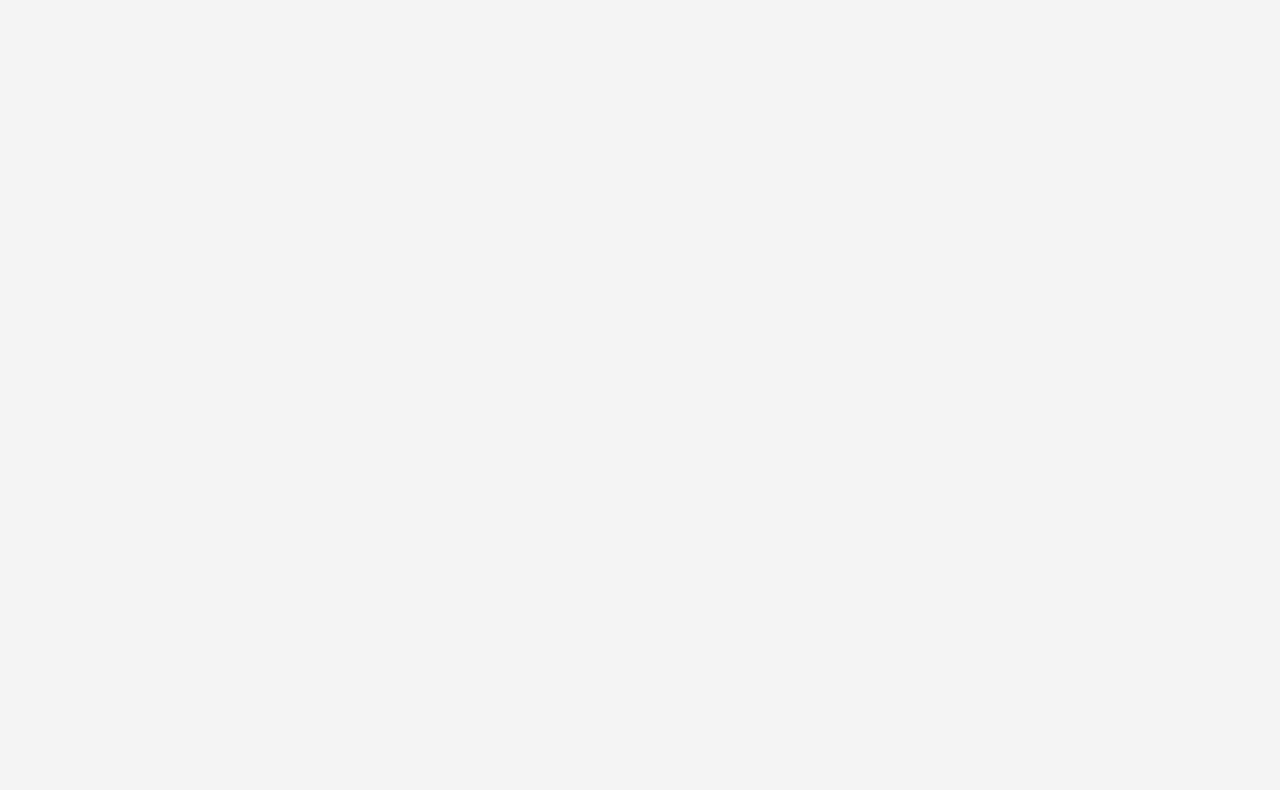
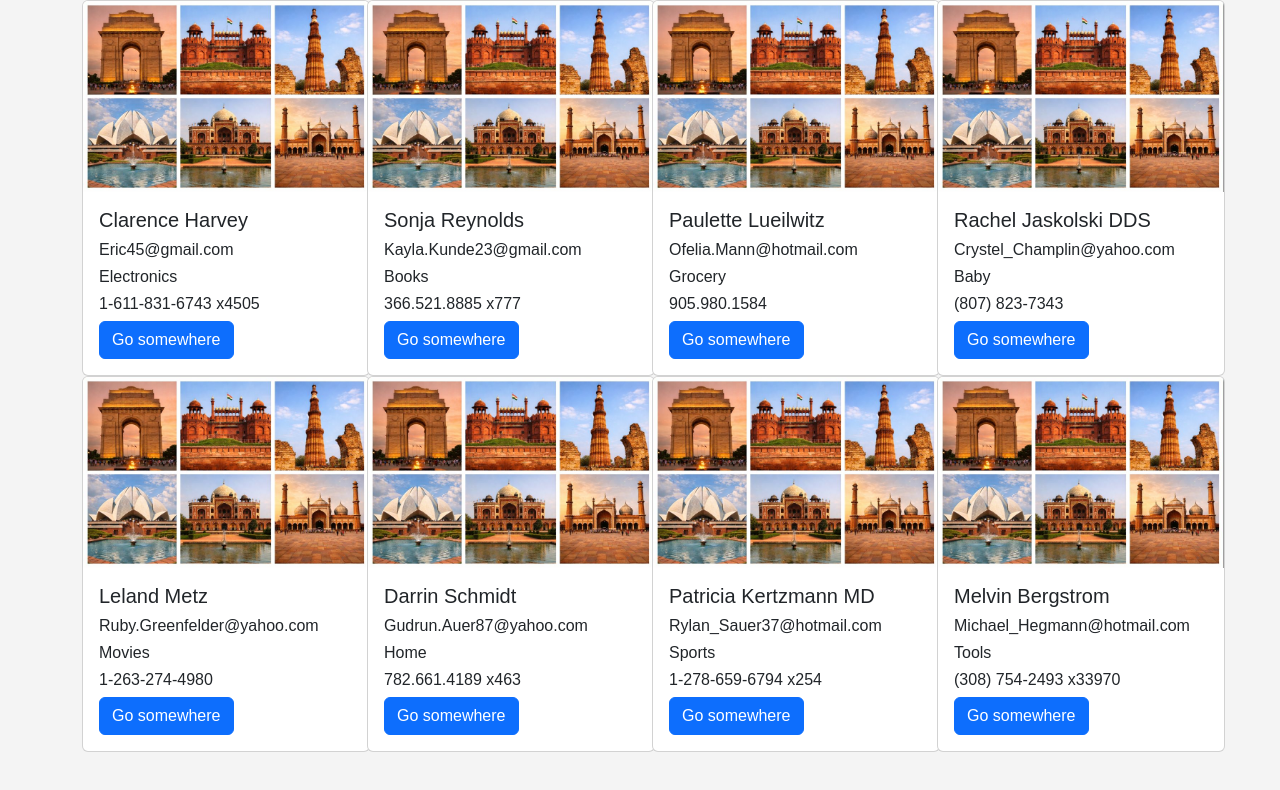
Before and after one commit to mayankpathar/FWET_React_lab, a React (Vite) app: page / in a window 1280 px wide. Shown: the top 790 px of the page. Built offline with nearby package versions, Linux system fonts and the light colour scheme.

Commit message:
Add Bootstrap integration and new components for event handling and card display

```diff
--- a/index.html
+++ b/index.html
@@ -1,14 +1,19 @@
 <!doctype html>
 <html lang="en">
+
 <head>
   <meta charset="UTF-8" />
   <link rel="icon" type="image/svg+xml" href="/favicon.svg" />
   <meta name="viewport" content="width=device-width, initial-scale=1.0" />
   <title>lab_project</title>
+  <link href="https://cdn.jsdelivr.net/npm/bootstrap@5.3.8/dist/css/bootstrap.min.css" rel="stylesheet"
+    integrity="sha384-sRIl4kxILFvY47J16cr9ZwB07vP4J8+LH7qKQnuqkuIAvNWLzeN8tE5YBujZqJLB" crossorigin="anonymous">
   <link rel="stylesheet" href="./css/home.css" />
 </head>
+
 <body>
   <div id="root"></div>
   <script type="module" src="/src/main.jsx"></script>
 </body>
+
 </html>
--- a/src/App.jsx
+++ b/src/App.jsx
@@ -6,6 +6,7 @@ import Footer from "./lab-2/Footer"
 import A1 from "./lab-3/A1"
 import B1 from "./lab-3/B1"
 import Atable from "./lab-4/Atable"
+import Acard from "./lab-4/Acard"
 
 
 function App() {
@@ -27,9 +28,11 @@ function App() {
     {/* lab-3 */}
     {/* <A1/> */}
     {/* <B1/> */}
+    {/* <C1/> */}
     {/* lab-4 */}
     {/* <Atable/> */}
-
+    <Acard />
+    {/* lab-5 */}
   </>)
 }
 
--- /dev/null
+++ b/src/lab-4/Acard.jsx
@@ -0,0 +1,94 @@
+import React from 'react'
+
+function Acard() {
+    const places = [
+        {
+            "name": "Clarence Harvey",
+            "gmail": "Eric45@gmail.com",
+            "phone": "1-611-831-6743 x4505",
+            "department": "Electronics",
+            "imgpath": "/img/delhi tourist places.jpeg"
+        },
+        {
+            "name": "Sonja Reynolds",
+            "gmail": "Kayla.Kunde23@gmail.com",
+            "phone": "366.521.8885 x777",
+            "department": "Books",
+            "imgpath": "/img/delhi tourist places.jpeg"
+
+        },
+        {
+            "name": "Paulette Lueilwitz",
+            "gmail": "Ofelia.Mann@hotmail.com",
+            "phone": "905.980.1584",
+            "department": "Grocery",
+            "imgpath": "/img/delhi tourist places.jpeg"
+        },
+        {
+            "name": "Rachel Jaskolski DDS",
+            "gmail": "Crystel_Champlin@yahoo.com",
+            "phone": "(807) 823-7343",
+            "department": "Baby",
+            "imgpath": "/img/delhi tourist places.jpeg"
+        },
+        {
+            "name": "Leland Metz",
+            "gmail": "Ruby.Greenfelder@yahoo.com",
+            "phone": "1-263-274-4980",
+            "department": "Movies",
+            "imgpath": "/img/delhi tourist places.jpeg"
+        },
+        {
+            "name": "Darrin Schmidt",
+            "gmail": "Gudrun.Auer87@yahoo.com",
+            "phone": "782.661.4189 x463",
+            "department": "Home",
+            "imgpath": "/img/delhi tourist places.jpeg"
+        },
+        {
+            "name": "Patricia Kertzmann MD",
+            "gmail": "Rylan_Sauer37@hotmail.com",
+            "phone": "1-278-659-6794 x254",
+            "department": "Sports",
+            "imgpath": "/img/delhi tourist places.jpeg"
+        },
+        {
+            "name": "Melvin Bergstrom",
+            "gmail": "Michael_Hegmann@hotmail.com",
+            "phone": "(308) 754-2493 x33970",
+            "department": "Tools",
+            "imgpath": "/img/delhi tourist places.jpeg"
+        }
+    ]
+    return (
+        <>
+            <div className="container">
+                <div className="row">
+
+                    {places.map((c) => {
+                        return (
+                            <>
+                                <div className="col-3">
+
+                                    <div class="card" style={{ width: "18rem" }}>
+                                        <img src={c.imgpath} class="card-img-top" alt="..." />
+                                        <div class="card-body">
+                                            <h5 className="card-title">{c.name}</h5>
+                                            <h6 className="card-text" >{c.gmail}</h6>
+                                            <h6 className="card-text" >{c.department}</h6>
+                                            <h6 className="card-text" >{c.phone}</h6>
+                                            <a href="#" class="btn btn-primary">Go somewhere</a>
+                                        </div>
+                                    </div>
+
+                                </div>
+                            </>
+                        )
+                    })}
+                </div>
+            </div>
+        </>
+    )
+}
+
+export default Acard
```
Also changed, not shown: src/lab-3/C1.jsx (added, +17 -0 lines). Lines whose indentation alone changed are shown as unchanged.
